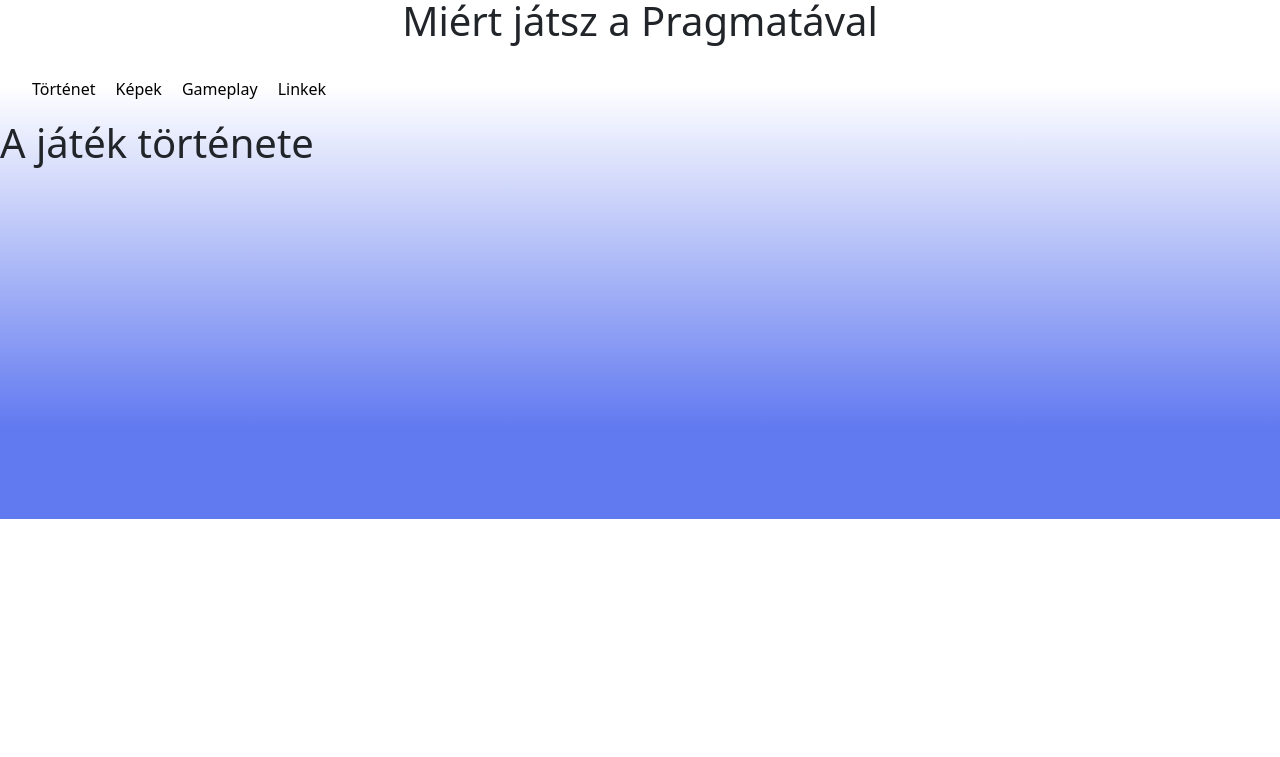
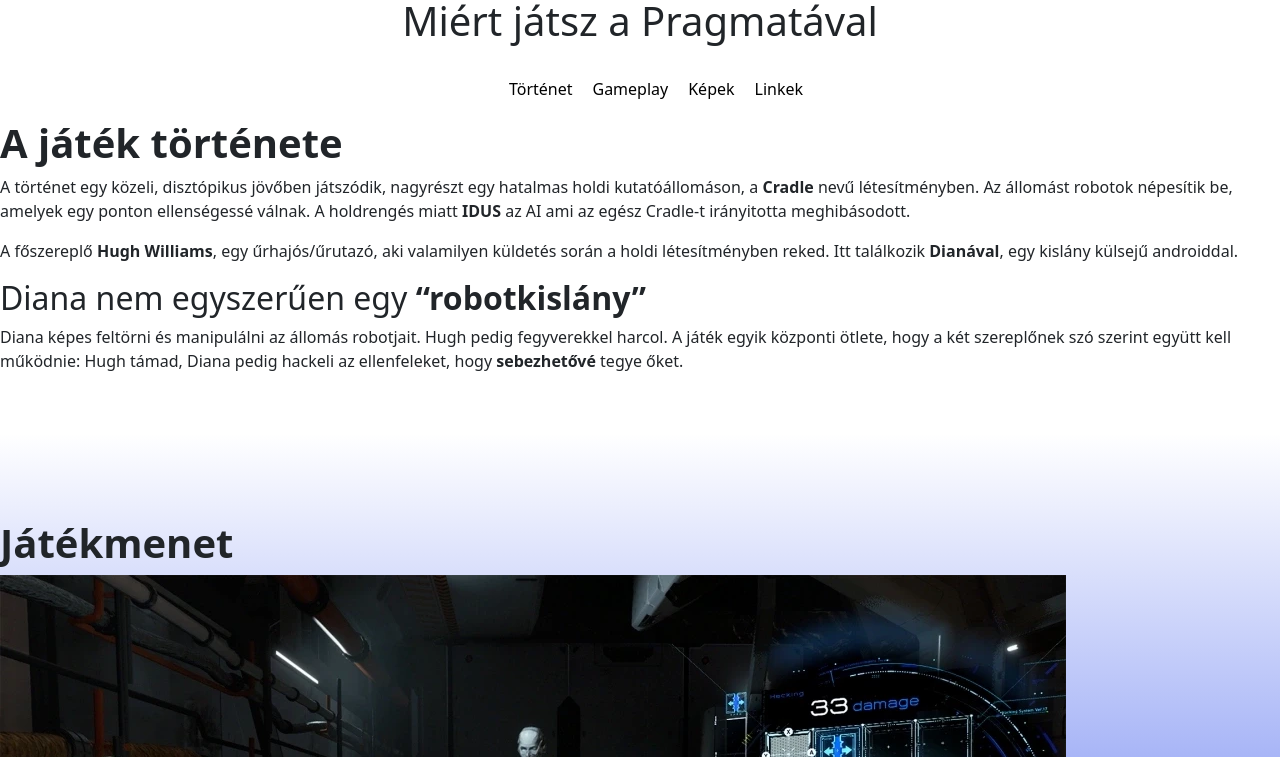
Before and after one commit to Someone12-hub/Ize, a plain HTML site: page index.html in a window 1280 px wide. Shown: the part 403-1160 px from the top of the page. Before the commit the page ends 922 px from the top, so only its background shows below. Drawn offline with nearby package versions, Linux system fonts and the light colour scheme.

Commit message:
Történet

```diff
--- a/index.html
+++ b/index.html
@@ -13,16 +13,21 @@
 <h1>Miért játsz a Pragmatával</h1><br>
 <ul>
     <a href="#történet"><li>Történet</li></a>
+    <a href="#Game"><li>Gameplay</li></a>
     <a href="#Kep"><li>Képek</li></a>
-    <a href="#Game"><li>Gameplay</li></a>
     <a href="#link"><li>Linkek</li></a>
 </ul></header>
     </section>
     <section id="sec1">
-<h1>A játék története</h1>
-
+<h1 id="történet"><strong>A játék története</strong></h1>
+<p>A történet egy közeli, disztópikus jövőben játszódik, nagyrészt egy hatalmas holdi kutatóállomáson, a <strong>Cradle</strong> nevű létesítményben. Az állomást robotok népesítik be, amelyek egy ponton ellenségessé válnak. A holdrengés miatt <strong>IDUS</strong> az AI ami az egész Cradle-t irányitotta meghibásodott.</p>
+<p>A főszereplő <strong>Hugh Williams</strong>, egy űrhajós/űrutazó, aki valamilyen küldetés során a holdi létesítményben reked. Itt találkozik <strong>Dianával</strong>, egy kislány külsejű androiddal.    </p>
+<h2>Diana nem egyszerűen egy <strong><q>robotkislány</q></strong></h2>
+<p>Diana képes feltörni és manipulálni az állomás robotjait. Hugh pedig fegyverekkel harcol. A játék egyik központi ötlete, hogy a két szereplőnek szó szerint együtt kell működnie: Hugh támad, Diana pedig hackeli az ellenfeleket, hogy <strong>sebezhetővé</strong> tegye őket.</p>
     </section>
 <section>
+    <h1 id="Game"><strong>Játékmenet</strong></h1>
+<img src="gameplay.webp" alt="" id="gameplay">
 
 
 </section>
--- a/style.css
+++ b/style.css
@@ -16,7 +16,7 @@
     text-align: center;
   gap: 20px;
   text-decoration: none;
-
+ justify-content: center;
 }
 header a:link{
     color: black;
```
Also changed, not shown: 1 other file.
